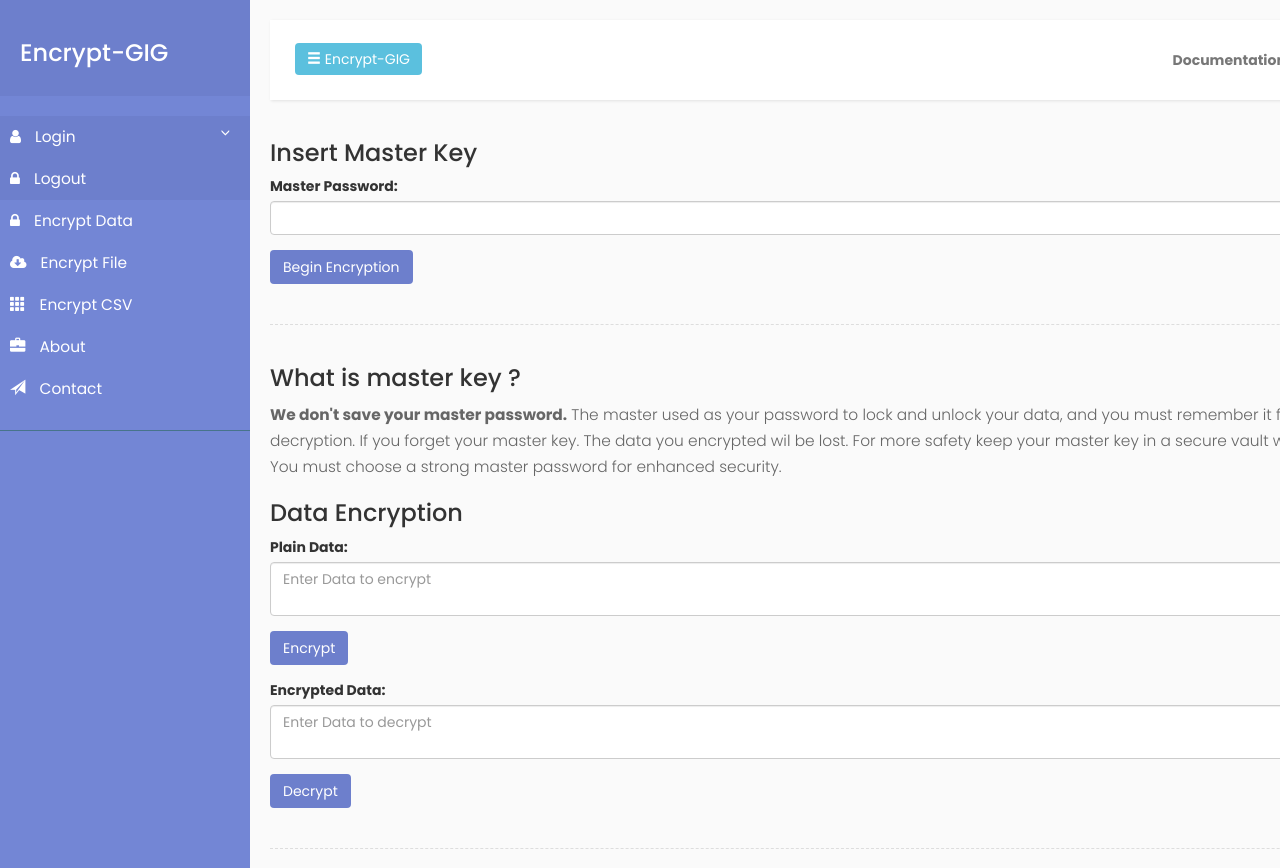
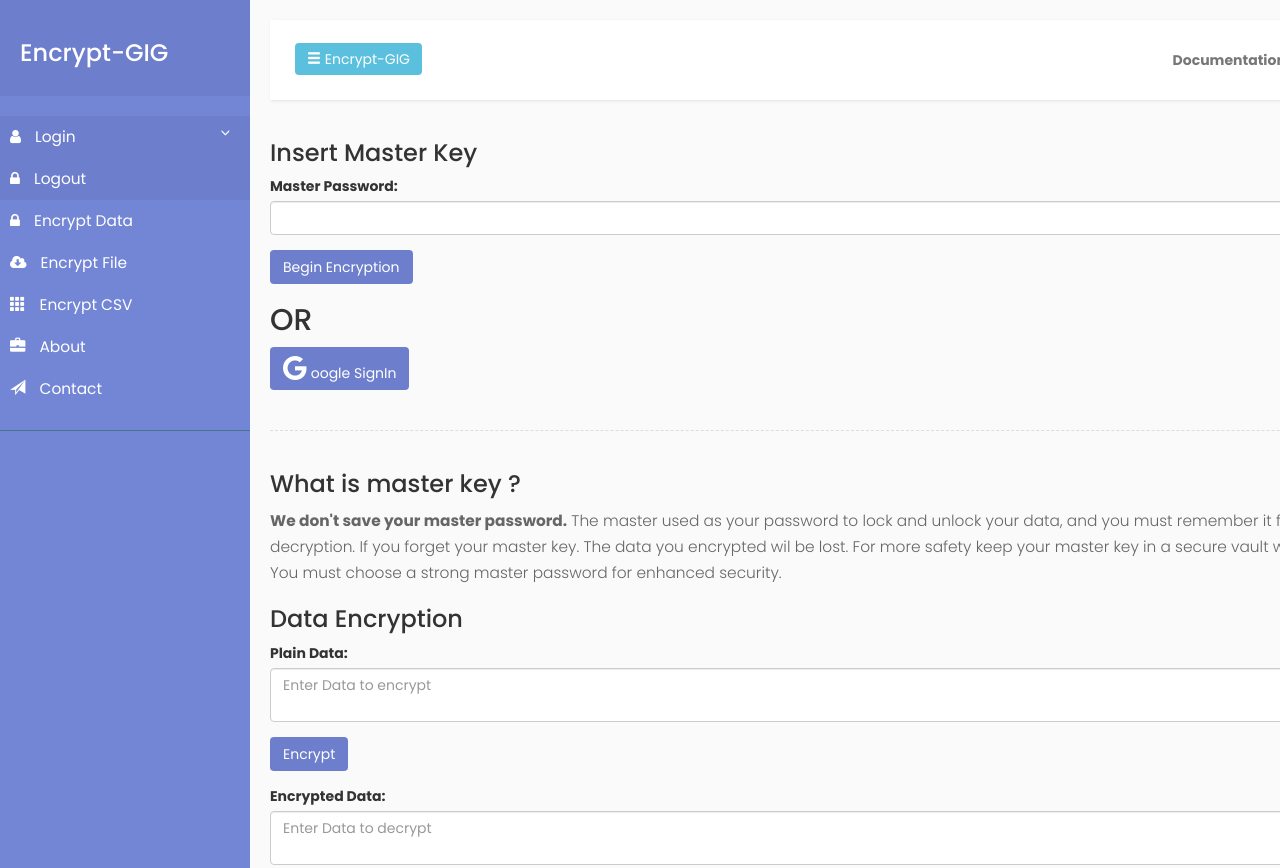
Before and after one commit to joshichintan26/encrypt, a plain HTML site: page index.html in a window 1280 px wide. Shown: the top 868 px of the page. Drawn offline with nearby package versions, Linux system fonts and the light colour scheme; no server answers.

Commit message:
updating login logout

```diff
--- a/index.html
+++ b/index.html
@@ -161,6 +161,13 @@
                 <div class="form-group">
                     <button class="btn" onclick='initilizeSystem(document.getElementById("master_password"),true)'>Begin Encryption</button>
                 </div>
+                <h2>OR</h2>
+                <div class="form-group">
+                    <button  class="btn" id="customBtnBody">
+                        <i class="fa fa-google fa-2x"></i>
+                        oogle SignIn
+                    </button>
+                </div>
                 <div class="line"></div>
                 <h3>What is master key ?</h3>
                 <p>
--- a/script.js
+++ b/script.js
@@ -157,6 +157,7 @@ function startApp() {
             //scope: 'additional_scope'
         });
         attachSignin(document.getElementById('customBtn'));
+        attachSignin(document.getElementById('customBtnBody'));
     });
 }
 
```
